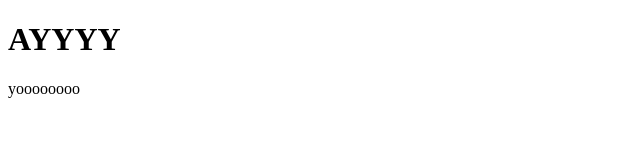
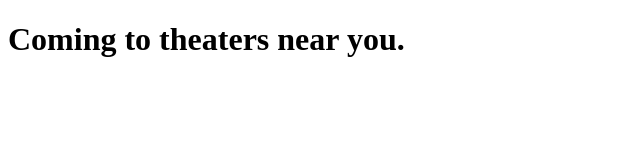
Before and after one commit to BubsyJenkins/bubsyjenkins.github.io, a plain HTML site: page index.html in a window 1280 px wide. Shown: the whole page, without its empty margins (0-640 px from the left). Drawn offline with Linux system fonts and the light colour scheme.

Commit message:
index.html update

```diff
--- a/index.html
+++ b/index.html
@@ -2,9 +2,7 @@
 <html>
 <body>
 
-<h1>AYYYY</h1>
-
-<p>yoooooooo</p>
+<h1>Coming to theaters near you.</h1>
 
 </body>
 </html>
```
